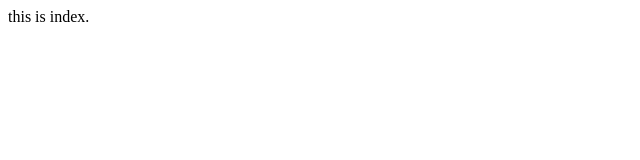
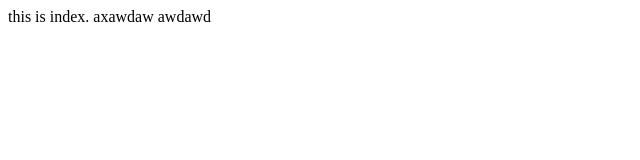
Before and after one commit to Jabaaay/Section_C, a plain HTML site: page index.html in a window 1280 px wide. Shown: the whole page, without its empty margins (0-640 px from the left). Drawn offline with Linux system fonts and the light colour scheme.

Commit message:
nag ko utro nasd

```diff
--- a/index.html
+++ b/index.html
@@ -7,5 +7,7 @@
 </head>
 <body>
     this is index.
+    axawdaw
+    awdawd
 </body>
 </html>
```
